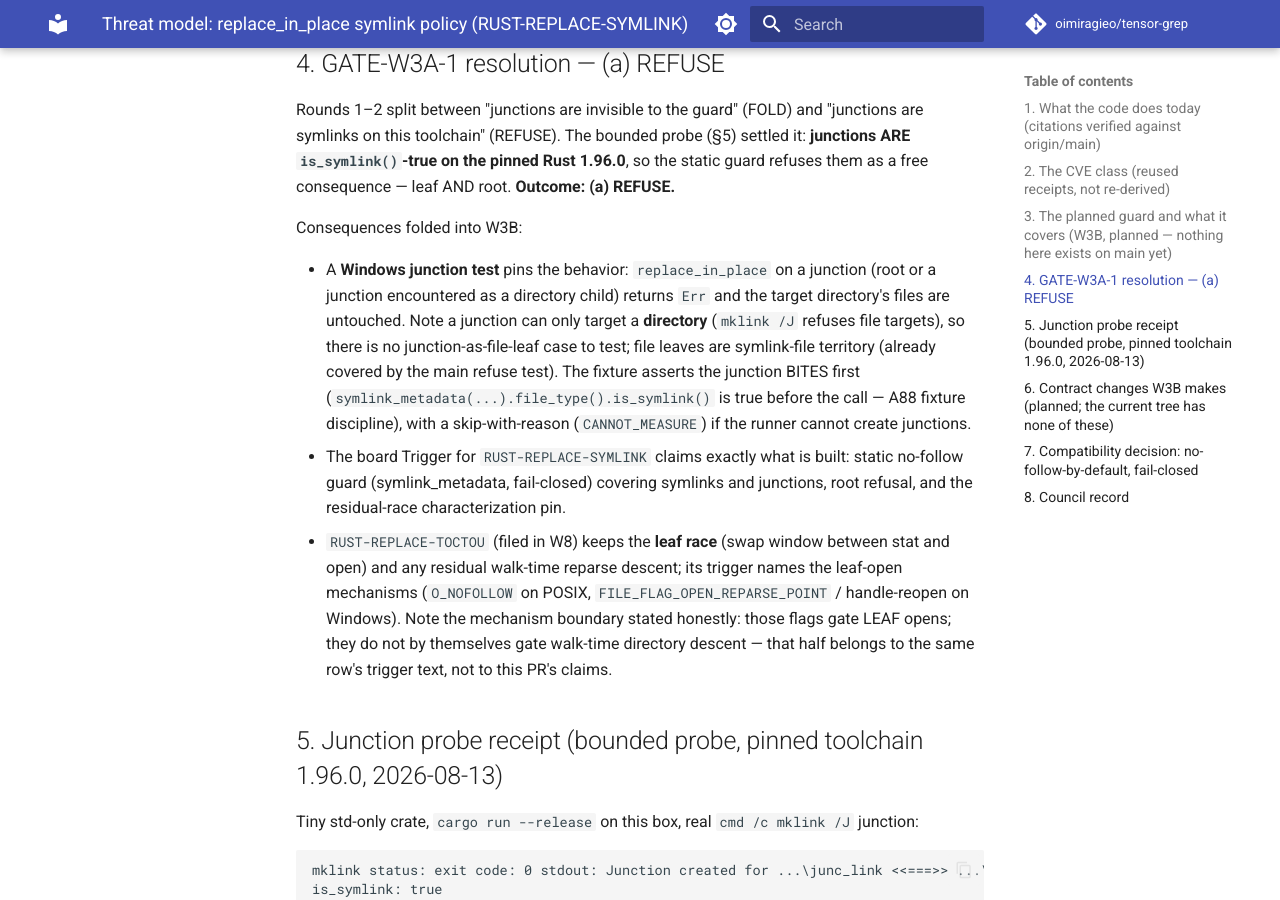
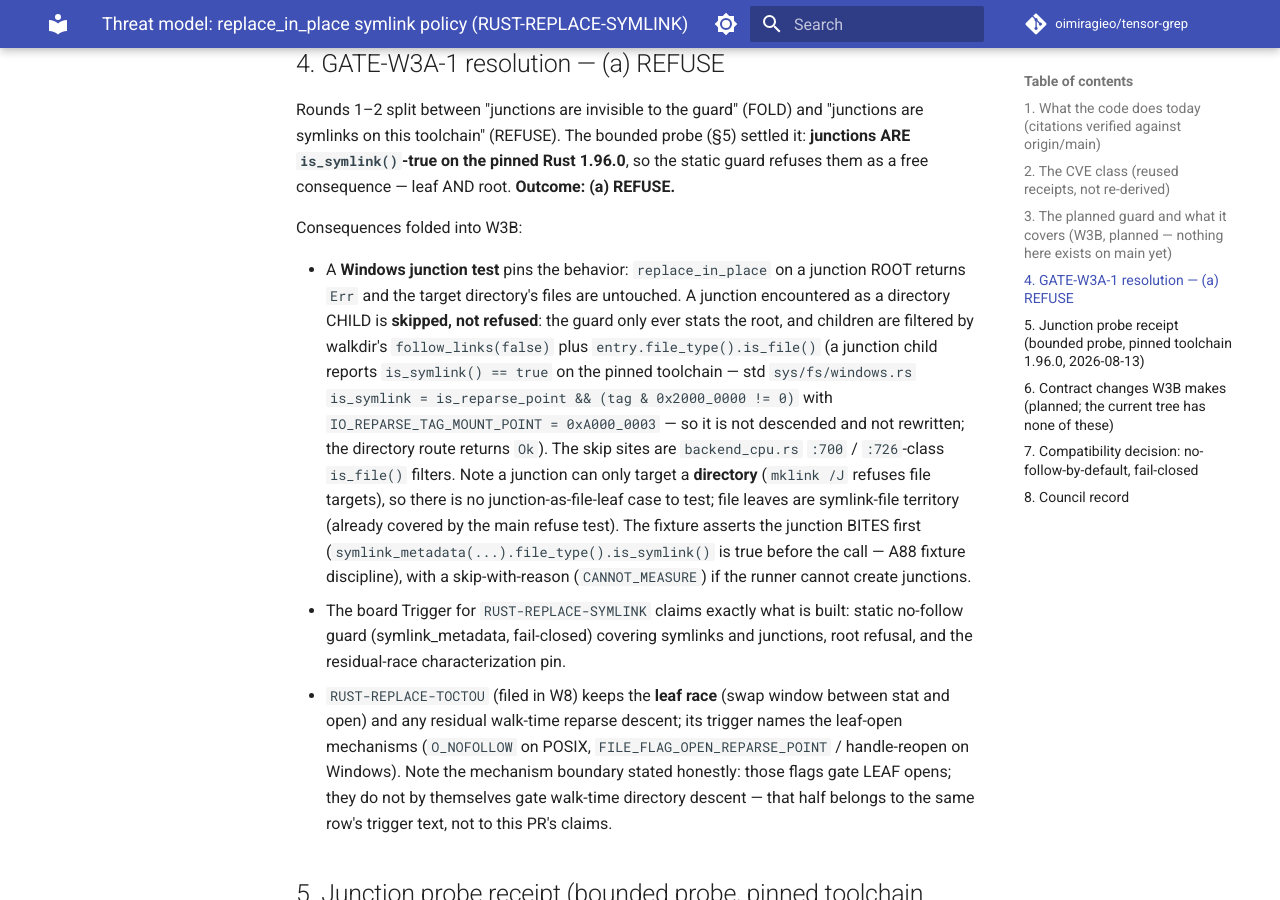
Before and after one commit to oimiragieo/tensor-grep, an MkDocs documentation site: the page built from docs/design/2026-08-13-replace-in-place-symlink-threat-model.md, in a window 1280 px wide and 900 px high, scrolled down 2073 px. Built offline with MkDocs 1.6.1 and Material for MkDocs 9.7.7, drawn with Linux system fonts in a browser that asks for light colours; comment, search, counter and statistics services are not loaded.

Commit message:
docs: reconcile board summary counts + junction-child skip wording (opus gate r8)
Board summary lines now say 0 READY / 1 IN_FLIGHT / 6 DEMAND_GATED (18
unfinished with RUST-REPLACE-TOCTOU). Threat model 4 corrects the
junction-child claim: children are SKIPPED by the walk filters (guard
stats the root only), with the std is_symlink derivation cited.

```diff
--- a/docs/design/2026-08-13-replace-in-place-symlink-threat-model.md
+++ b/docs/design/2026-08-13-replace-in-place-symlink-threat-model.md
@@ -76,11 +76,18 @@ consequence — leaf AND root. **Outcome: (a) REFUSE.**
 
 Consequences folded into W3B:
 
-- A **Windows junction test** pins the behavior: `replace_in_place` on a junction (root or a
-  junction encountered as a directory child) returns `Err` and the target directory's files are
-  untouched. Note a junction can only target a **directory** (`mklink /J` refuses file targets),
-  so there is no junction-as-file-leaf case to test; file leaves are symlink-file territory
-  (already covered by the main refuse test). The fixture asserts the junction BITES first
+- A **Windows junction test** pins the behavior: `replace_in_place` on a junction ROOT returns
+  `Err` and the target directory's files are untouched. A junction encountered as a directory
+  CHILD is **skipped, not refused**: the guard only ever stats the root, and children are
+  filtered by walkdir's `follow_links(false)` plus `entry.file_type().is_file()` (a junction
+  child reports `is_symlink() == true` on the pinned toolchain — std
+  `sys/fs/windows.rs` `is_symlink = is_reparse_point && (tag & 0x2000_0000 != 0)` with
+  `IO_REPARSE_TAG_MOUNT_POINT = 0xA000_0003` — so it is not descended and not rewritten; the
+  directory route returns `Ok`). The skip sites are `backend_cpu.rs` `:700` / `:726`-class
+  `is_file()` filters. Note a junction can only target a **directory** (`mklink /J` refuses
+  file targets), so there is no junction-as-file-leaf case to test; file leaves are
+  symlink-file territory (already covered by the main refuse test). The fixture asserts the
+  junction BITES first
   (`symlink_metadata(...).file_type().is_symlink()` is true before the call — A88 fixture
   discipline), with a skip-with-reason (`CANNOT_MEASURE`) if the runner cannot create
   junctions.
```
Also changed, not shown: docs/TASK_BOARD.md (+7 -6 lines).
